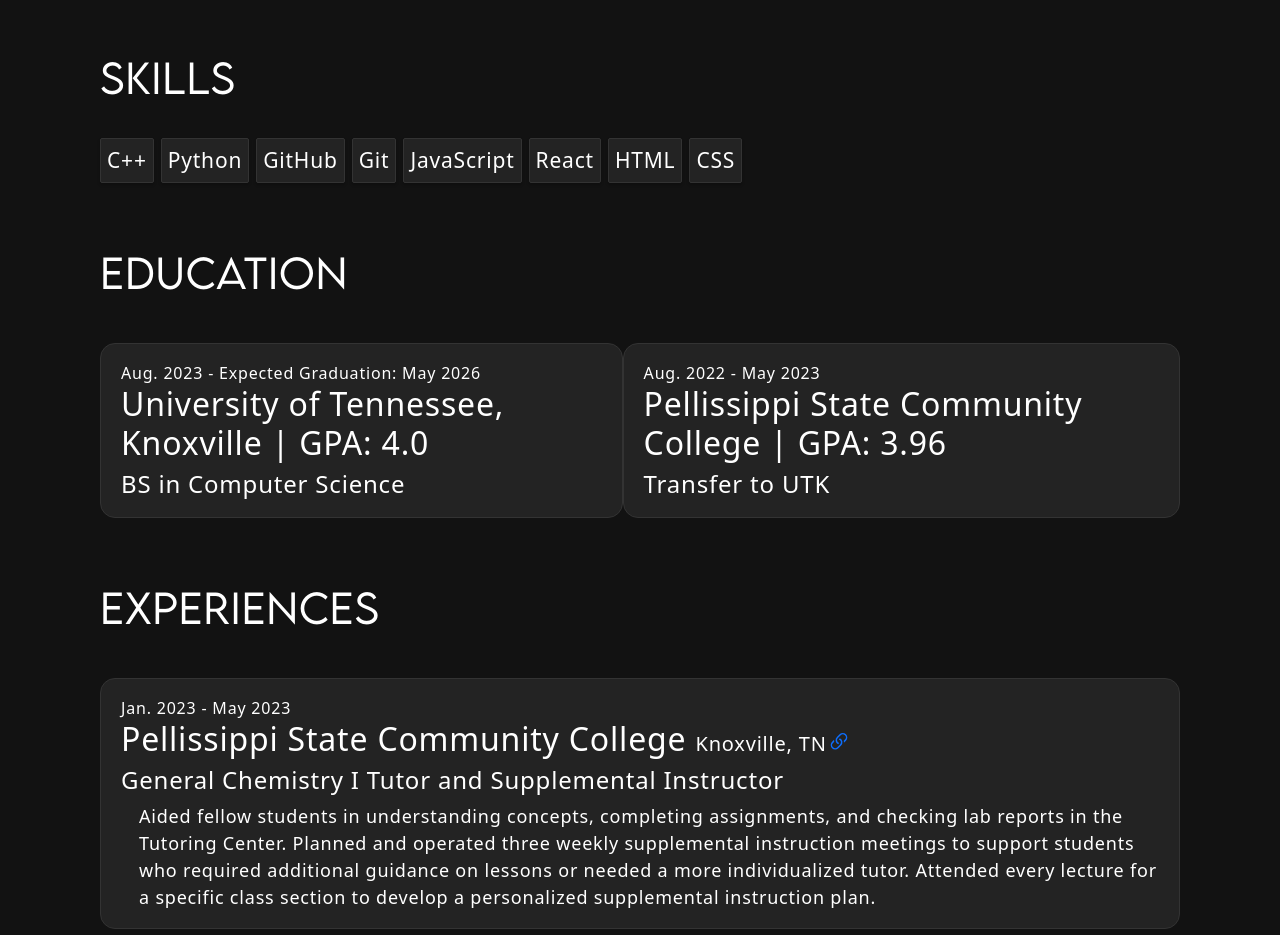
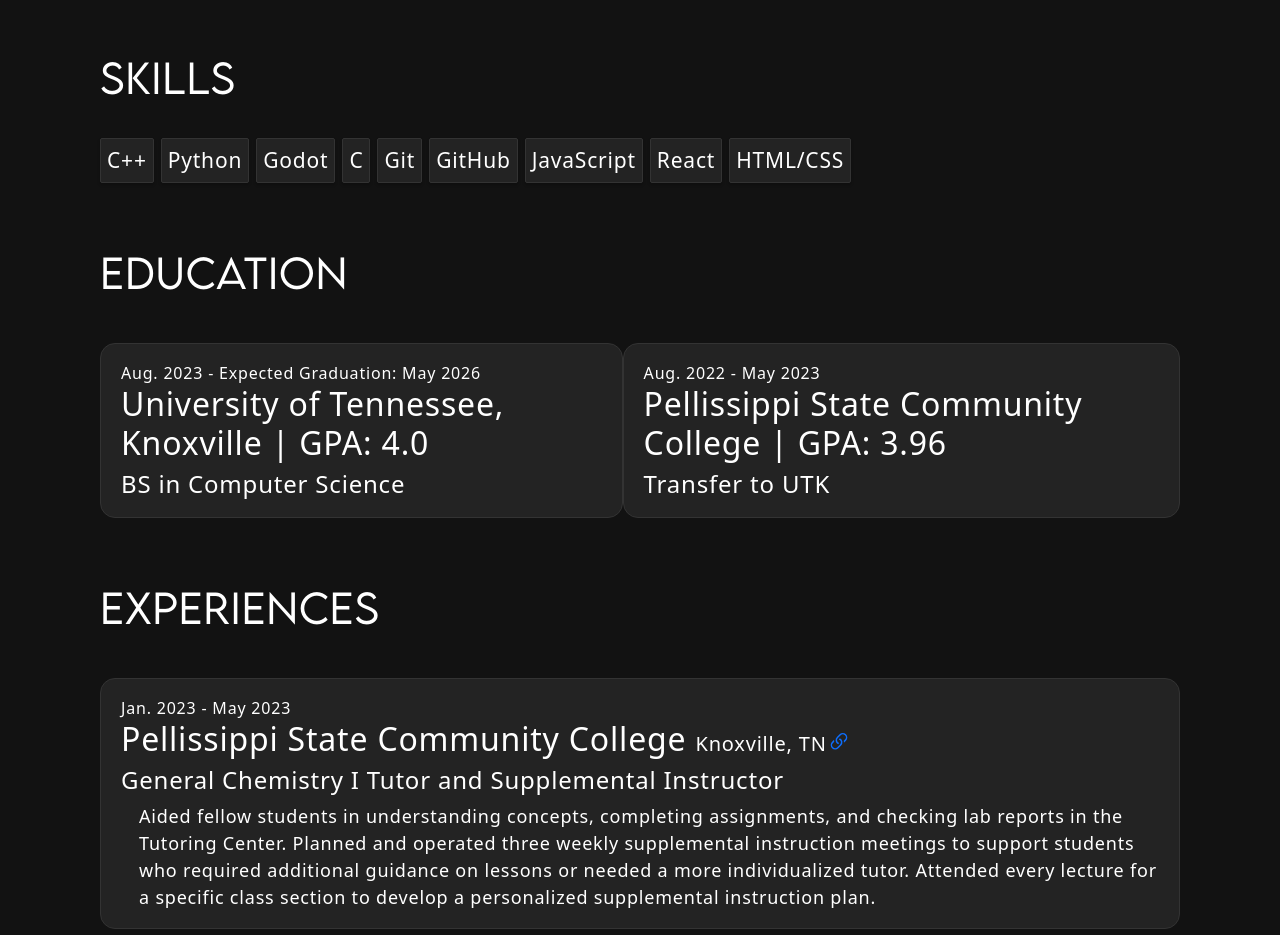
Before and after one commit to Kv-Lam/Kv-Lam.github.io, a React (Create React App) app in the folder personal-portfolio/: page / in a window 1280 px wide. Shown: the part 980-1915 px from the top of the page. Built offline with nearby package versions, Linux system fonts and the light colour scheme.

Commit message:
Update AboutSkills.js

```diff
--- a/personal-portfolio/src/components/AboutSkills.js
+++ b/personal-portfolio/src/components/AboutSkills.js
@@ -1,7 +1,7 @@
 import React from 'react'
 
 export const AboutSkills = () => {
-    const skills = ["C++", "Python", "GitHub", "Git", "JavaScript", "React", "HTML", "CSS",];
+    const skills = ["C++", "Python", "Godot", "C", "Git", "GitHub", "JavaScript", "React", "HTML/CSS"];
 
     return (
         <div className="About-Skills-Container">
```
